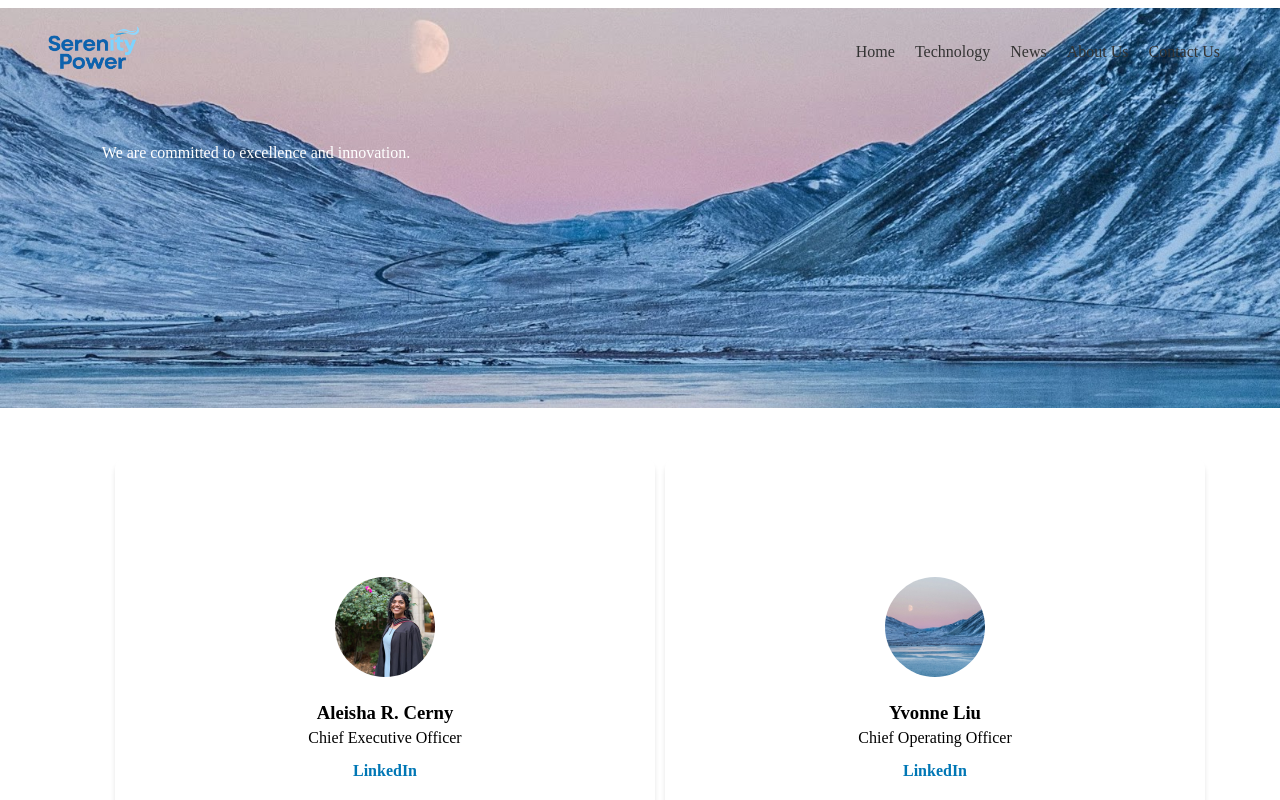
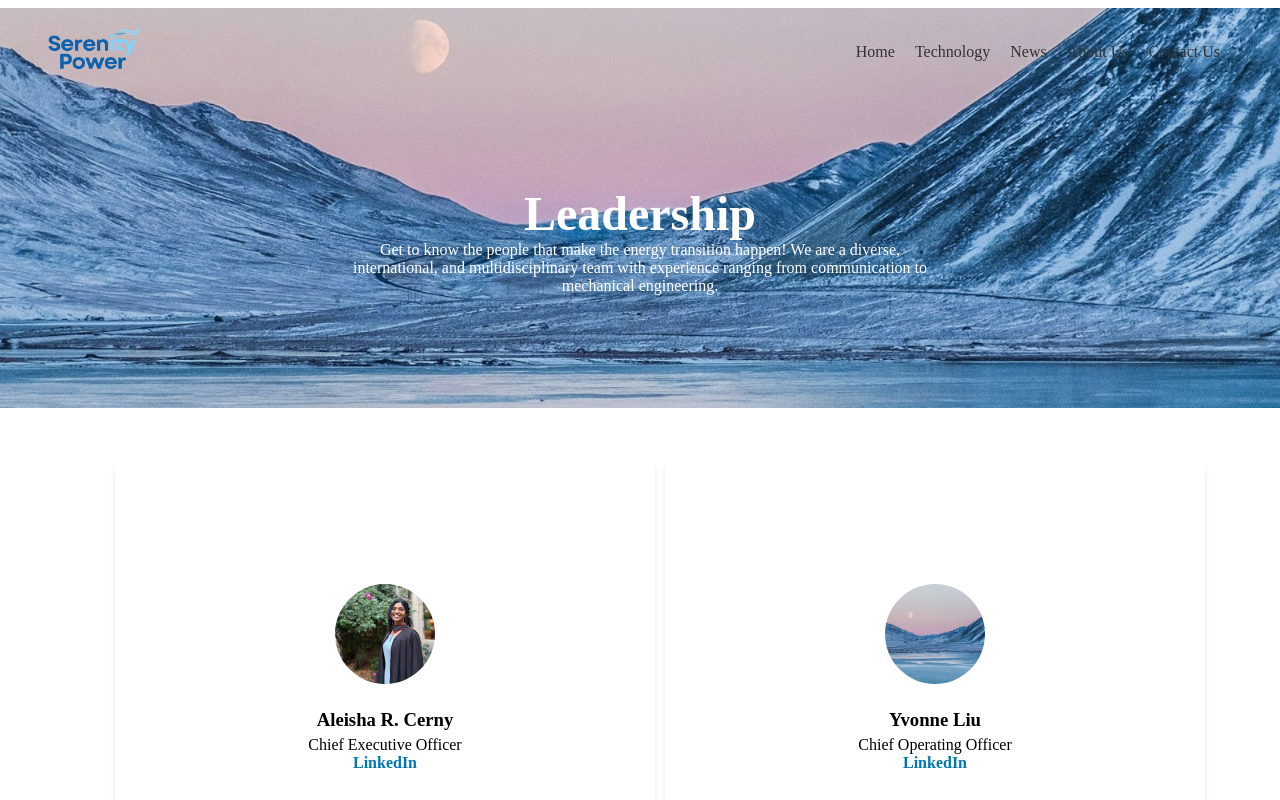
Before and after one commit to aleishacerny/sustain-hydro, a Vue app: page /about-us in a window 1280 px wide. Shown: the top 800 px of the page. Built offline with nearby package versions, Linux system fonts and the light colour scheme.

Commit message:
background-text

```diff
--- a/src/views/AboutUsView.vue
+++ b/src/views/AboutUsView.vue
@@ -3,7 +3,9 @@
     <div class="background-container">
       <img src="@/assets/background.jpg" alt="Background" class="background-image">
       <div class="background-text">
-        <p>We are committed to excellence and innovation.</p>
+        <h1>Leadership</h1>
+        <p>Get to know the people that make the energy transition happen! We are a diverse, international, and multidisciplinary team with experience ranging from communication to mechanical engineering.
+        </p>
       </div>
     </div>
     <div class="team-container">
@@ -110,8 +112,8 @@ html, body {
 
 .background-text {
   position: absolute;
-  top: 20%;
-  left: 20%;
+  top: 30%;
+  left: 50%;
   transform: translate(-50%, -50%);
   text-align: center;
   color: white;
@@ -182,8 +184,13 @@ h3 {
   margin: 10px 0 5px 0;
 }
 
-p {
-  margin: 0 0 15px 0;
+h1, p {
+  margin: 0;
+  padding: 0;
+}
+
+h1 {
+  font-size: 3rem; /* Adjust font size as needed */
 }
 
 .linkedin-link {
--- a/src/views/HomeView.vue
+++ b/src/views/HomeView.vue
@@ -10,7 +10,7 @@
     </div>
     <div class="video-container">
       <video class="fullscreen-video" autoplay muted loop>
-        <source src="@/assets/test.mp4" type="video/mp4">
+        <source src="@/assets/tech01.mp4" type="video/mp4">
         Your browser does not support the video tag.
       </video>
     </div>
```
